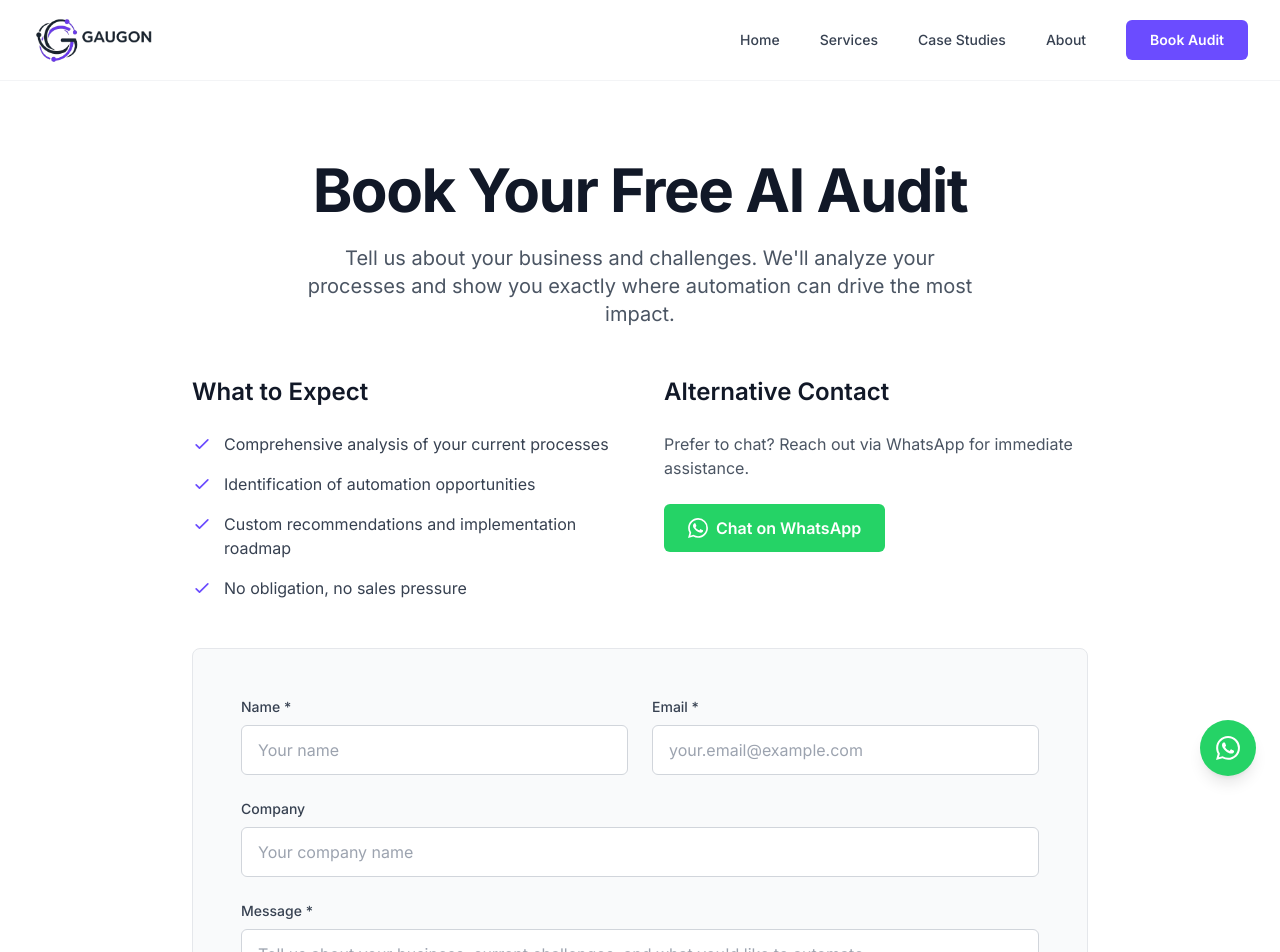
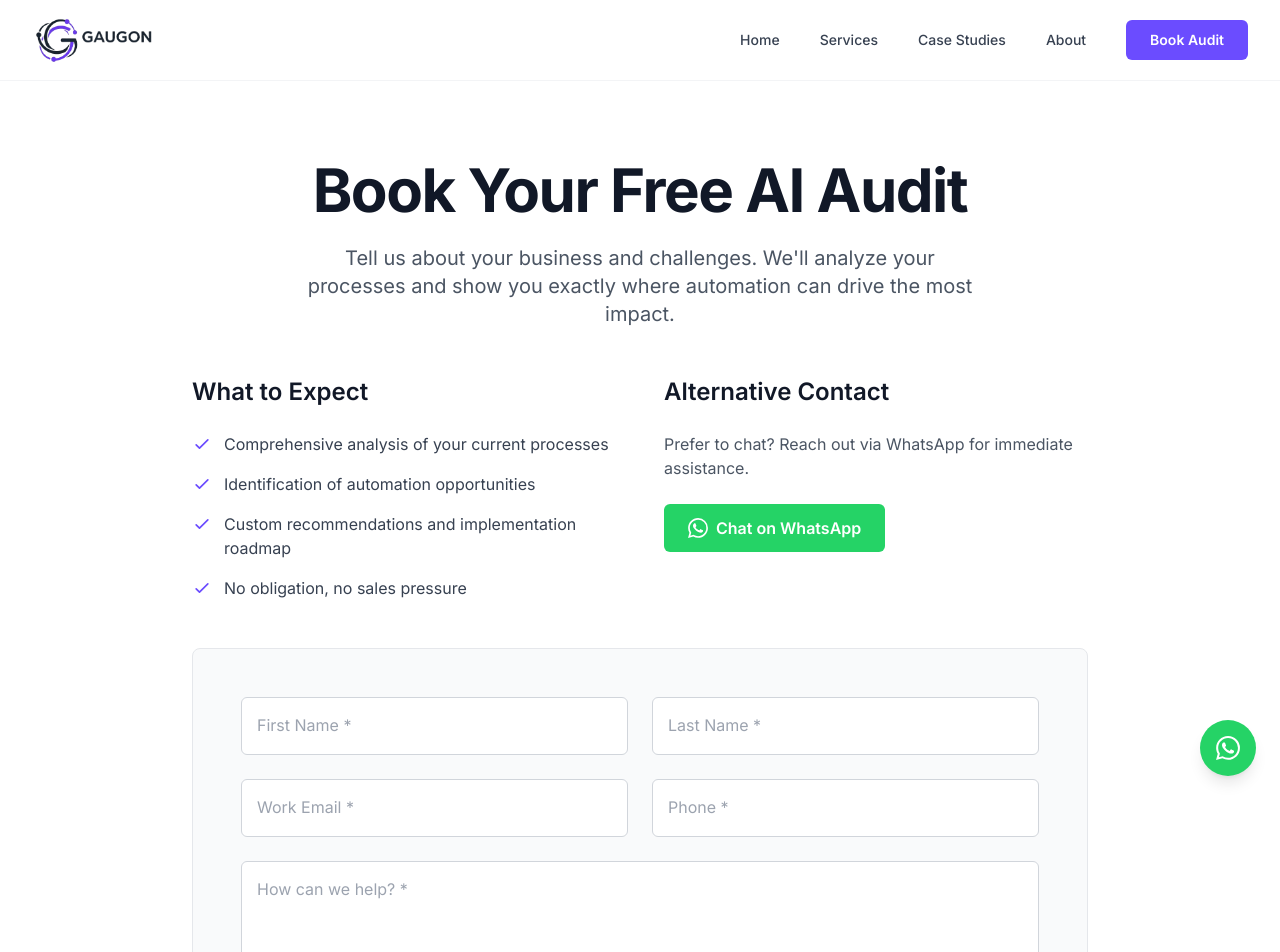
Before and after one commit to ocilab25/gaugon-website, a Next.js app: page /contact in a window 1280 px wide. Shown: the top 952 px of the page. Built offline with nearby package versions, Linux system fonts and the light colour scheme.

Commit message:
Redesign contact forms with floating labels and updated fields

```diff
--- a/app/contact/page.tsx
+++ b/app/contact/page.tsx
@@ -4,9 +4,10 @@ import { useState, FormEvent } from "react";
 
 export default function ContactPage() {
   const [formData, setFormData] = useState({
-    name: "",
-    email: "",
-    company: "",
+    firstName: "",
+    lastName: "",
+    workEmail: "",
+    phone: "",
     message: "",
     honeypot: "", // Spam protection
   });
@@ -17,20 +18,28 @@ export default function ContactPage() {
   const validateForm = () => {
     const newErrors: Record<string, string> = {};
 
-    if (!formData.name.trim()) {
-      newErrors.name = "Name is required";
+    if (!formData.firstName.trim()) {
+      newErrors.firstName = "First name is required";
     }
 
-    if (!formData.email.trim()) {
-      newErrors.email = "Email is required";
-    } else if (!/^[^\s@]+@[^\s@]+\.[^\s@]+$/.test(formData.email)) {
-      newErrors.email = "Please enter a valid email address";
+    if (!formData.lastName.trim()) {
+      newErrors.lastName = "Last name is required";
+    }
+
+    if (!formData.workEmail.trim()) {
+      newErrors.workEmail = "Work email is required";
+    } else if (!/^[^\s@]+@[^\s@]+\.[^\s@]+$/.test(formData.workEmail)) {
+      newErrors.workEmail = "Please enter a valid email address";
+    }
+
+    if (!formData.phone.trim()) {
+      newErrors.phone = "Phone number is required";
     }
 
     if (!formData.message.trim()) {
-      newErrors.message = "Message is required";
+      newErrors.message = "Please tell us how we can help";
     } else if (formData.message.trim().length < 20) {
-      newErrors.message = "Message must be at least 20 characters";
+      newErrors.message = "Please provide more details (at least 20 characters)";
     }
 
     setErrors(newErrors);
@@ -56,11 +65,11 @@ export default function ContactPage() {
       // Prepare form data for Web3Forms
       const web3FormData = new FormData();
       web3FormData.append("access_key", "0a70d745-bd5d-41d0-a68f-7b0953cf7012");
-      web3FormData.append("name", formData.name);
-      web3FormData.append("email", formData.email);
-      web3FormData.append("company", formData.company);
+      web3FormData.append("name", `${formData.firstName} ${formData.lastName}`);
+      web3FormData.append("email", formData.workEmail);
+      web3FormData.append("phone", formData.phone);
       web3FormData.append("message", formData.message);
-      web3FormData.append("subject", `New Contact Form Submission from ${formData.name}`);
+      web3FormData.append("subject", `New Contact Form Submission from ${formData.firstName} ${formData.lastName}`);
 
       // Submit to Web3Forms API
       const response = await fetch("https://api.web3forms.com/submit", {
@@ -73,7 +82,7 @@ export default function ContactPage() {
       if (data.success) {
         setIsSubmitting(false);
         setSubmitStatus("success");
-        setFormData({ name: "", email: "", company: "", message: "", honeypot: "" });
+        setFormData({ firstName: "", lastName: "", workEmail: "", phone: "", message: "", honeypot: "" });
 
         // Clear success message after 10 seconds
         setTimeout(() => setSubmitStatus(null), 10000);
@@ -231,77 +240,124 @@ export default function ContactPage() {
             />
 
             <div className="grid grid-cols-1 md:grid-cols-2 gap-6 mb-6">
-              <div>
-                <label htmlFor="name" className="block text-sm font-medium text-gray-700 mb-2">
-                  Name *
-                </label>
+              {/* First Name - Floating Label */}
+              <div className="relative">
                 <input
                   type="text"
-                  id="name"
-                  name="name"
-                  value={formData.name}
+                  id="firstName"
+                  name="firstName"
+                  value={formData.firstName}
                   onChange={handleChange}
-                  className={`w-full px-4 py-3 border rounded-md focus:ring-2 focus:ring-primary focus:border-transparent outline-none transition-colors ${errors.name ? "border-red-500" : "border-gray-300"
+                  className={`peer w-full px-4 pt-6 pb-2 border rounded-md focus:ring-2 focus:ring-primary focus:border-transparent outline-none transition-colors ${errors.firstName ? "border-red-500" : "border-gray-300"
                     }`}
-                  placeholder="Your name"
+                  placeholder=" "
                   required
                 />
-                {errors.name && (
-                  <p className="mt-1 text-sm text-red-600">{errors.name}</p>
+                <label
+                  htmlFor="firstName"
+                  className="absolute left-4 top-2 text-xs text-gray-600 transition-all peer-placeholder-shown:top-4 peer-placeholder-shown:text-base peer-placeholder-shown:text-gray-400 peer-focus:top-2 peer-focus:text-xs peer-focus:text-primary"
+                >
+                  First Name *
+                </label>
+                {errors.firstName && (
+                  <p className="mt-1 text-sm text-red-600">{errors.firstName}</p>
                 )}
               </div>
 
-              <div>
-                <label htmlFor="email" className="block text-sm font-medium text-gray-700 mb-2">
-                  Email *
-                </label>
+              {/* Last Name - Floating Label */}
+              <div className="relative">
                 <input
-                  type="email"
-                  id="email"
-                  name="email"
-                  value={formData.email}
+                  type="text"
+                  id="lastName"
+                  name="lastName"
+                  value={formData.lastName}
                   onChange={handleChange}
-                  className={`w-full px-4 py-3 border rounded-md focus:ring-2 focus:ring-primary focus:border-transparent outline-none transition-colors ${errors.email ? "border-red-500" : "border-gray-300"
+                  className={`peer w-full px-4 pt-6 pb-2 border rounded-md focus:ring-2 focus:ring-primary focus:border-transparent outline-none transition-colors ${errors.lastName ? "border-red-500" : "border-gray-300"
                     }`}
-                  placeholder="your.email@example.com"
+                  placeholder=" "
                   required
                 />
-                {errors.email && (
-                  <p className="mt-1 text-sm text-red-600">{errors.email}</p>
+                <label
+                  htmlFor="lastName"
+                  className="absolute left-4 top-2 text-xs text-gray-600 transition-all peer-placeholder-shown:top-4 peer-placeholder-shown:text-base peer-placeholder-shown:text-gray-400 peer-focus:top-2 peer-focus:text-xs peer-focus:text-primary"
+                >
+                  Last Name *
+                </label>
+                {errors.lastName && (
+                  <p className="mt-1 text-sm text-red-600">{errors.lastName}</p>
                 )}
               </div>
             </div>
 
-            <div className="mb-6">
-              <label htmlFor="company" className="block text-sm font-medium text-gray-700 mb-2">
-                Company
-              </label>
-              <input
-                type="text"
-                id="company"
-                name="company"
-                value={formData.company}
-                onChange={handleChange}
-                className="w-full px-4 py-3 border border-gray-300 rounded-md focus:ring-2 focus:ring-primary focus:border-transparent outline-none transition-colors"
-                placeholder="Your company name"
-              />
+            <div className="grid grid-cols-1 md:grid-cols-2 gap-6 mb-6">
+              {/* Work Email - Floating Label */}
+              <div className="relative">
+                <input
+                  type="email"
+                  id="workEmail"
+                  name="workEmail"
+                  value={formData.workEmail}
+                  onChange={handleChange}
+                  className={`peer w-full px-4 pt-6 pb-2 border rounded-md focus:ring-2 focus:ring-primary focus:border-transparent outline-none transition-colors ${errors.workEmail ? "border-red-500" : "border-gray-300"
+                    }`}
+                  placeholder=" "
+                  required
+                />
+                <label
+                  htmlFor="workEmail"
+                  className="absolute left-4 top-2 text-xs text-gray-600 transition-all peer-placeholder-shown:top-4 peer-placeholder-shown:text-base peer-placeholder-shown:text-gray-400 peer-focus:top-2 peer-focus:text-xs peer-focus:text-primary"
+                >
+                  Work Email *
+                </label>
+                {errors.workEmail && (
+                  <p className="mt-1 text-sm text-red-600">{errors.workEmail}</p>
+                )}
+              </div>
+
+              {/* Phone - Floating Label */}
+              <div className="relative">
+                <input
+                  type="tel"
+                  id="phone"
+                  name="phone"
+                  value={formData.phone}
+                  onChange={handleChange}
+                  className={`peer w-full px-4 pt-6 pb-2 border rounded-md focus:ring-2 focus:ring-primary focus:border-transparent outline-none transition-colors ${errors.phone ? "border-red-500" : "border-gray-300"
+                    }`}
+                  placeholder=" "
+                  required
+                />
+                <label
+                  htmlFor="phone"
+                  className="absolute left-4 top-2 text-xs text-gray-600 transition-all peer-placeholder-shown:top-4 peer-placeholder-shown:text-base peer-placeholder-shown:text-gray-400 peer-focus:top-2 peer-focus:text-xs peer-focus:text-primary"
+                >
+                  Phone *
+                </label>
+                {errors.phone && (
+                  <p className="mt-1 text-sm text-red-600">{errors.phone}</p>
+                )}
+              </div>
             </div>
 
-            <div className="mb-6">
-              <label htmlFor="message" className="block text-sm font-medium text-gray-700 mb-2">
-                Message *
-              </label>
+            {/* How can we help? - Floating Label */}
+            <div className="mb-6 relative">
               <textarea
                 id="message"
                 name="message"
                 value={formData.message}
                 onChange={handleChange}
                 rows={6}
-                className={`w-full px-4 py-3 border rounded-md focus:ring-2 focus:ring-primary focus:border-transparent outline-none transition-colors resize-none ${errors.message ? "border-red-500" : "border-gray-300"
+                className={`peer w-full px-4 pt-6 pb-2 border rounded-md focus:ring-2 focus:ring-primary focus:border-transparent outline-none transition-colors resize-none ${errors.message ? "border-red-500" : "border-gray-300"
                   }`}
-                placeholder="Tell us about your business, current challenges, and what you'd like to automate..."
+                placeholder=" "
                 required
               />
+              <label
+                htmlFor="message"
+                className="absolute left-4 top-2 text-xs text-gray-600 transition-all peer-placeholder-shown:top-4 peer-placeholder-shown:text-base peer-placeholder-shown:text-gray-400 peer-focus:top-2 peer-focus:text-xs peer-focus:text-primary"
+              >
+                How can we help? *
+              </label>
               {errors.message && (
                 <p className="mt-1 text-sm text-red-600">{errors.message}</p>
               )}
@@ -326,7 +382,7 @@ export default function ContactPage() {
               disabled={isSubmitting}
               className="w-full bg-primary text-white px-8 py-4 rounded-md text-lg font-semibold hover:bg-primary/90 transition-colors shadow-sm hover:shadow-md disabled:opacity-50 disabled:cursor-not-allowed"
             >
-              {isSubmitting ? "Submitting..." : "Submit Request"}
+              {isSubmitting ? "Submitting..." : "Submit"}
             </button>
           </form>
         </div>
--- a/components/sections/Contact.tsx
+++ b/components/sections/Contact.tsx
@@ -4,8 +4,10 @@ import { useState, FormEvent } from "react";
 
 export default function Contact() {
   const [formData, setFormData] = useState({
-    name: "",
-    email: "",
+    firstName: "",
+    lastName: "",
+    workEmail: "",
+    phone: "",
     message: "",
   });
   const [errors, setErrors] = useState<Record<string, string>>({});
@@ -15,20 +17,28 @@ export default function Contact() {
   const validateForm = () => {
     const newErrors: Record<string, string> = {};
 
-    if (!formData.name.trim()) {
-      newErrors.name = "Name is required";
+    if (!formData.firstName.trim()) {
+      newErrors.firstName = "First name is required";
     }
 
-    if (!formData.email.trim()) {
-      newErrors.email = "Email is required";
-    } else if (!/^[^\s@]+@[^\s@]+\.[^\s@]+$/.test(formData.email)) {
-      newErrors.email = "Please enter a valid email address";
+    if (!formData.lastName.trim()) {
+      newErrors.lastName = "Last name is required";
+    }
+
+    if (!formData.workEmail.trim()) {
+      newErrors.workEmail = "Work email is required";
+    } else if (!/^[^\s@]+@[^\s@]+\.[^\s@]+$/.test(formData.workEmail)) {
+      newErrors.workEmail = "Please enter a valid email address";
+    }
+
+    if (!formData.phone.trim()) {
+      newErrors.phone = "Phone number is required";
     }
 
     if (!formData.message.trim()) {
-      newErrors.message = "Message is required";
+      newErrors.message = "Please tell us how we can help";
     } else if (formData.message.trim().length < 10) {
-      newErrors.message = "Message must be at least 10 characters";
+      newErrors.message = "Please provide more details (at least 10 characters)";
     }
 
     setErrors(newErrors);
@@ -49,10 +59,11 @@ export default function Contact() {
       // Prepare form data for Web3Forms
       const web3FormData = new FormData();
       web3FormData.append("access_key", "0a70d745-bd5d-41d0-a68f-7b0953cf7012");
-      web3FormData.append("name", formData.name);
-      web3FormData.append("email", formData.email);
+      web3FormData.append("name", `${formData.firstName} ${formData.lastName}`);
+      web3FormData.append("email", formData.workEmail);
+      web3FormData.append("phone", formData.phone);
       web3FormData.append("message", formData.message);
-      web3FormData.append("subject", `New Contact Form Submission from ${formData.name}`);
+      web3FormData.append("subject", `New Contact Form Submission from ${formData.firstName} ${formData.lastName}`);
 
       // Submit to Web3Forms API
       const response = await fetch("https://api.web3forms.com/submit", {
@@ -65,7 +76,7 @@ export default function Contact() {
       if (data.success) {
         setIsSubmitting(false);
         setSubmitStatus("success");
-        setFormData({ name: "", email: "", message: "" });
+        setFormData({ firstName: "", lastName: "", workEmail: "", phone: "", message: "" });
 
         // Reset success message after 10 seconds
         setTimeout(() => setSubmitStatus(null), 10000);
@@ -105,58 +116,125 @@ export default function Contact() {
         </p>
 
         <form onSubmit={handleSubmit} className="space-y-6">
-          <div>
-            <label htmlFor="name" className="block text-sm font-medium text-gray-700 mb-2">
-              Name
-            </label>
+          <div className="grid grid-cols-1 sm:grid-cols-2 gap-6">
+            {/* First Name - Floating Label */}
+            <div className="relative">
               <input
                 type="text"
-              id="name"
-              name="name"
-              value={formData.name}
+                id="firstName"
+                name="firstName"
+                value={formData.firstName}
                 onChange={handleChange}
-              className={`w-full px-4 py-3 border rounded-lg focus:ring-2 focus:ring-primary focus:border-transparent outline-none transition-colors ${errors.name ? "border-red-500" : "border-gray-300"
+                className={`peer w-full px-4 pt-6 pb-2 border rounded-lg focus:ring-2 focus:ring-primary focus:border-transparent outline-none transition-colors ${errors.firstName ? "border-red-500" : "border-gray-300"
                   }`}
-              placeholder="Your name"
+                placeholder=" "
+                required
               />
-            {errors.name && (
-              <p className="mt-1 text-sm text-red-600">{errors.name}</p>
+              <label
+                htmlFor="firstName"
+                className="absolute left-4 top-2 text-xs text-gray-600 transition-all peer-placeholder-shown:top-4 peer-placeholder-shown:text-base peer-placeholder-shown:text-gray-400 peer-focus:top-2 peer-focus:text-xs peer-focus:text-primary"
+              >
+                First Name *
+              </label>
+              {errors.firstName && (
+                <p className="mt-1 text-sm text-red-600">{errors.firstName}</p>
               )}
             </div>
 
-          <div>
-            <label htmlFor="email" className="block text-sm font-medium text-gray-700 mb-2">
-              Email
+            {/* Last Name - Floating Label */}
+            <div className="relative">
+              <input
+                type="text"
+                id="lastName"
+                name="lastName"
+                value={formData.lastName}
+                onChange={handleChange}
+                className={`peer w-full px-4 pt-6 pb-2 border rounded-lg focus:ring-2 focus:ring-primary focus:border-transparent outline-none transition-colors ${errors.lastName ? "border-red-500" : "border-gray-300"
+                  }`}
+                placeholder=" "
+                required
+              />
+              <label
+                htmlFor="lastName"
+                className="absolute left-4 top-2 text-xs text-gray-600 transition-all peer-placeholder-shown:top-4 peer-placeholder-shown:text-base peer-placeholder-shown:text-gray-400 peer-focus:top-2 peer-focus:text-xs peer-focus:text-primary"
+              >
+                Last Name *
               </label>
+              {errors.lastName && (
+                <p className="mt-1 text-sm text-red-600">{errors.lastName}</p>
+              )}
+            </div>
+          </div>
+
+          <div className="grid grid-cols-1 sm:grid-cols-2 gap-6">
+            {/* Work Email - Floating Label */}
+            <div className="relative">
               <input
                 type="email"
-              id="email"
-              name="email"
-              value={formData.email}
+                id="workEmail"
+                name="workEmail"
+                value={formData.workEmail}
                 onChange={handleChange}
-              className={`w-full px-4 py-3 border rounded-lg focus:ring-2 focus:ring-primary focus:border-transparent outline-none transition-colors ${errors.email ? "border-red-500" : "border-gray-300"
+                className={`peer w-full px-4 pt-6 pb-2 border rounded-lg focus:ring-2 focus:ring-primary focus:border-transparent outline-none transition-colors ${errors.workEmail ? "border-red-500" : "border-gray-300"
                   }`}
-              placeholder="your.email@example.com"
+                placeholder=" "
+                required
               />
-            {errors.email && (
-              <p className="mt-1 text-sm text-red-600">{errors.email}</p>
+              <label
+                htmlFor="workEmail"
+                className="absolute left-4 top-2 text-xs text-gray-600 transition-all peer-placeholder-shown:top-4 peer-placeholder-shown:text-base peer-placeholder-shown:text-gray-400 peer-focus:top-2 peer-focus:text-xs peer-focus:text-primary"
+              >
+                Work Email *
+              </label>
+              {errors.workEmail && (
+                <p className="mt-1 text-sm text-red-600">{errors.workEmail}</p>
               )}
             </div>
 
-          <div>
-            <label htmlFor="message" className="block text-sm font-medium text-gray-700 mb-2">
-              Message
+            {/* Phone - Floating Label */}
+            <div className="relative">
+              <input
+                type="tel"
+                id="phone"
+                name="phone"
+                value={formData.phone}
+                onChange={handleChange}
+                className={`peer w-full px-4 pt-6 pb-2 border rounded-lg focus:ring-2 focus:ring-primary focus:border-transparent outline-none transition-colors ${errors.phone ? "border-red-500" : "border-gray-300"
+                  }`}
+                placeholder=" "
+                required
+              />
+              <label
+                htmlFor="phone"
+                className="absolute left-4 top-2 text-xs text-gray-600 transition-all peer-placeholder-shown:top-4 peer-placeholder-shown:text-base peer-placeholder-shown:text-gray-400 peer-focus:top-2 peer-focus:text-xs peer-focus:text-primary"
+              >
+                Phone *
               </label>
+              {errors.phone && (
+                <p className="mt-1 text-sm text-red-600">{errors.phone}</p>
+              )}
+            </div>
+          </div>
+
+          {/* How can we help? - Floating Label */}
+          <div className="relative">
             <textarea
               id="message"
               name="message"
               value={formData.message}
               onChange={handleChange}
               rows={6}
-              className={`w-full px-4 py-3 border rounded-lg focus:ring-2 focus:ring-primary focus:border-transparent outline-none transition-colors resize-none ${errors.message ? "border-red-500" : "border-gray-300"
+              className={`peer w-full px-4 pt-6 pb-2 border rounded-lg focus:ring-2 focus:ring-primary focus:border-transparent outline-none transition-colors resize-none ${errors.message ? "border-red-500" : "border-gray-300"
                 }`}
-              placeholder="Tell us about your business and what you'd like to achieve..."
+              placeholder=" "
+              required
             />
+            <label
+              htmlFor="message"
+              className="absolute left-4 top-2 text-xs text-gray-600 transition-all peer-placeholder-shown:top-4 peer-placeholder-shown:text-base peer-placeholder-shown:text-gray-400 peer-focus:top-2 peer-focus:text-xs peer-focus:text-primary"
+            >
+              How can we help? *
+            </label>
             {errors.message && (
               <p className="mt-1 text-sm text-red-600">{errors.message}</p>
             )}
@@ -169,12 +247,19 @@ export default function Contact() {
             </div>
           )}
 
+          {submitStatus === "error" && (
+            <div className="bg-red-50 border border-red-200 text-red-800 px-4 py-3 rounded-lg">
+              <p className="font-medium">There was an error submitting your form.</p>
+              <p className="text-sm mt-1">Please try again or contact us via WhatsApp.</p>
+            </div>
+          )}
+
           <button
             type="submit"
             disabled={isSubmitting}
             className="w-full bg-primary text-white px-8 py-4 rounded-lg text-lg font-semibold hover:bg-primary/90 transition-colors shadow-lg hover:shadow-xl disabled:opacity-50 disabled:cursor-not-allowed"
           >
-            {isSubmitting ? "Sending..." : "Send Message"}
+            {isSubmitting ? "Sending..." : "Submit"}
           </button>
         </form>
       </div>
```
Lines whose indentation alone changed are shown as unchanged.
